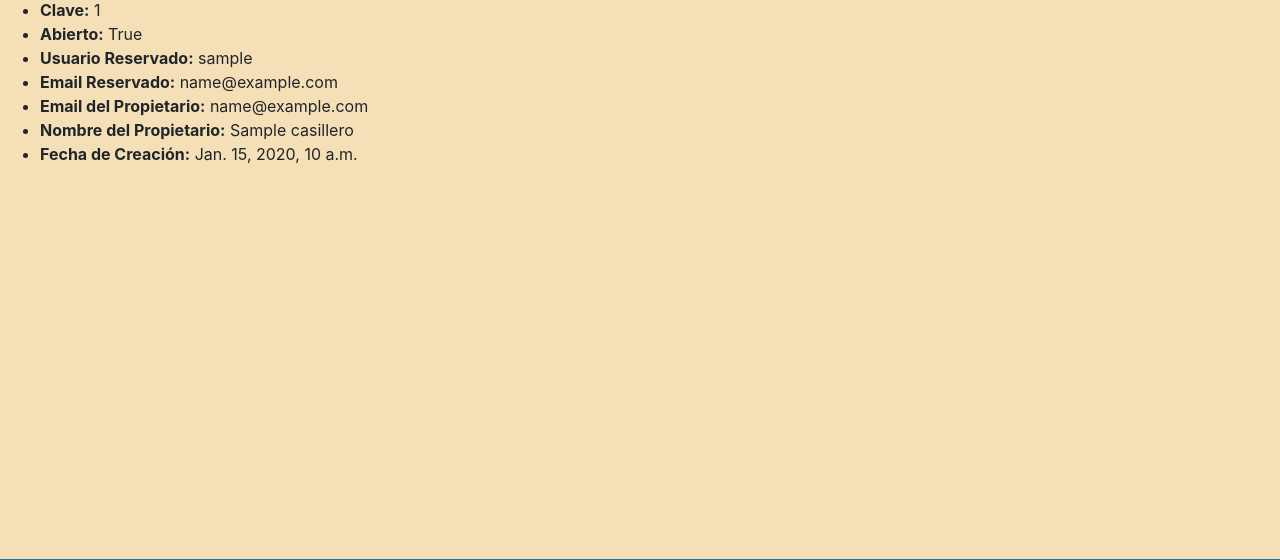
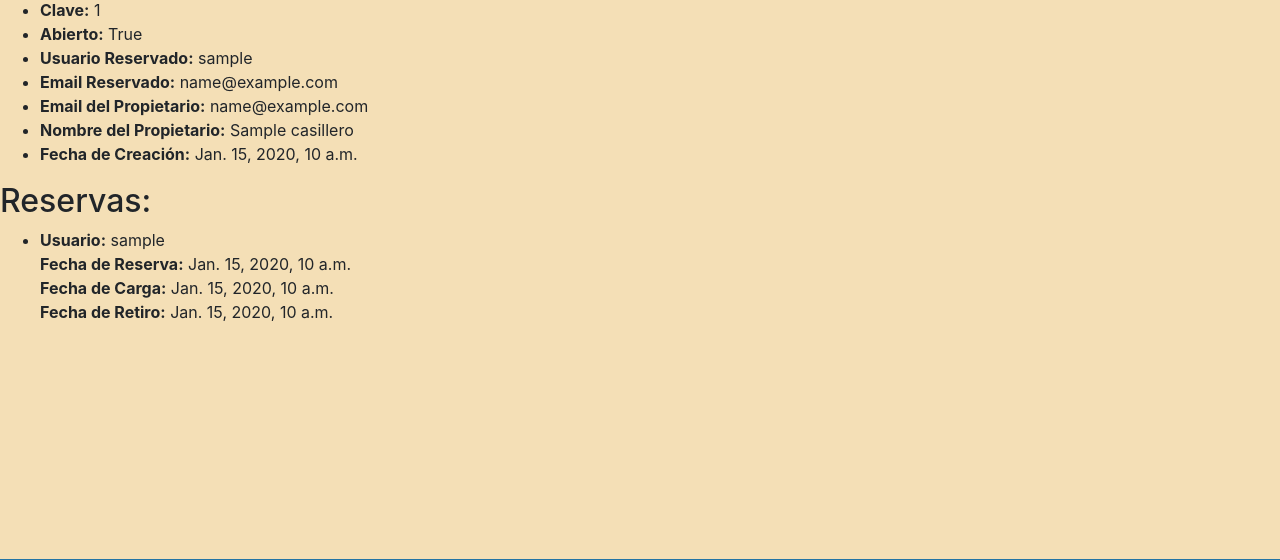
Before and after one commit to bfigueroa99/PDS_3, a Django app: template templates/detalles_casillero.html in a window 1280 px wide. Shown: the part 177-737 px from the top of the page. Run offline with Django 4.2, Linux system fonts and the light colour scheme; the template is opened without the code that fills it: values that come from a table or form of the project are taken from there, others are empty; tables that the repository leaves empty hold one stand-in row (values such as "Sample post"); some libraries are stand-ins or nearby versions.

Commit message:
reserva date

```diff
--- a/app_casilleros/models.py
+++ b/app_casilleros/models.py
@@ -22,7 +22,7 @@ class Casillero(models.Model):
     r_email = models.CharField(max_length=50, null=True)
     o_email = models.CharField(max_length=50, null=True)
     o_name = models.CharField(max_length=50, null=True)
-    fecha_creacion = models.DateTimeField(default=datetime.today)
+    fecha_creacion = models.DateTimeField(default=datetime.today())
 
 class ApiKey(models.Model):
     usuario = models.ForeignKey(User, on_delete=models.CASCADE)
--- a/templates/detalles_casillero.html
+++ b/templates/detalles_casillero.html
@@ -1,13 +1,5 @@
 {% extends 'navbar.html' %}
 
-<!DOCTYPE html>
-<html lang="en">
-<head>
-    <meta charset="UTF-8">
-    <meta name="viewport" content="width=device-width, initial-scale=1.0">
-    <title>Detalles del Casillero</title>
-</head>
-<body>
 {% block content %}
     <h1>Detalles del Casillero</h1>
     {% if casillero %}
@@ -22,9 +14,19 @@
             <li><strong>Nombre del Propietario:</strong> {{ casillero.o_name }}</li>
             <li><strong>Fecha de Creación:</strong> {{ casillero.fecha_creacion }}</li>
         </ul>
+
+        <h2>Reservas:</h2>
+            <ul>
+                {% for reserva in reservas %}
+                    <li>
+                        <strong>Usuario:</strong> {{ reserva.usuario.username }}<br>
+                        <strong>Fecha de Reserva:</strong> {{ reserva.fecha_reserva }}<br>
+                        <strong>Fecha de Carga:</strong> {{ reserva.fecha_carga }}<br>
+                        <strong>Fecha de Retiro:</strong> {{ reserva.fecha_retiro }}<br>
+                    </li>
+                {% endfor %}
+            </ul>
     {% else %}
         <p>El casillero no existe o no se encontró.</p>
     {% endif %}
 {% endblock %}
-</body>
-</html>
```
Also changed, not shown: app_casilleros/views.py (+5 -2 lines). Lines whose indentation alone changed are shown as unchanged.
